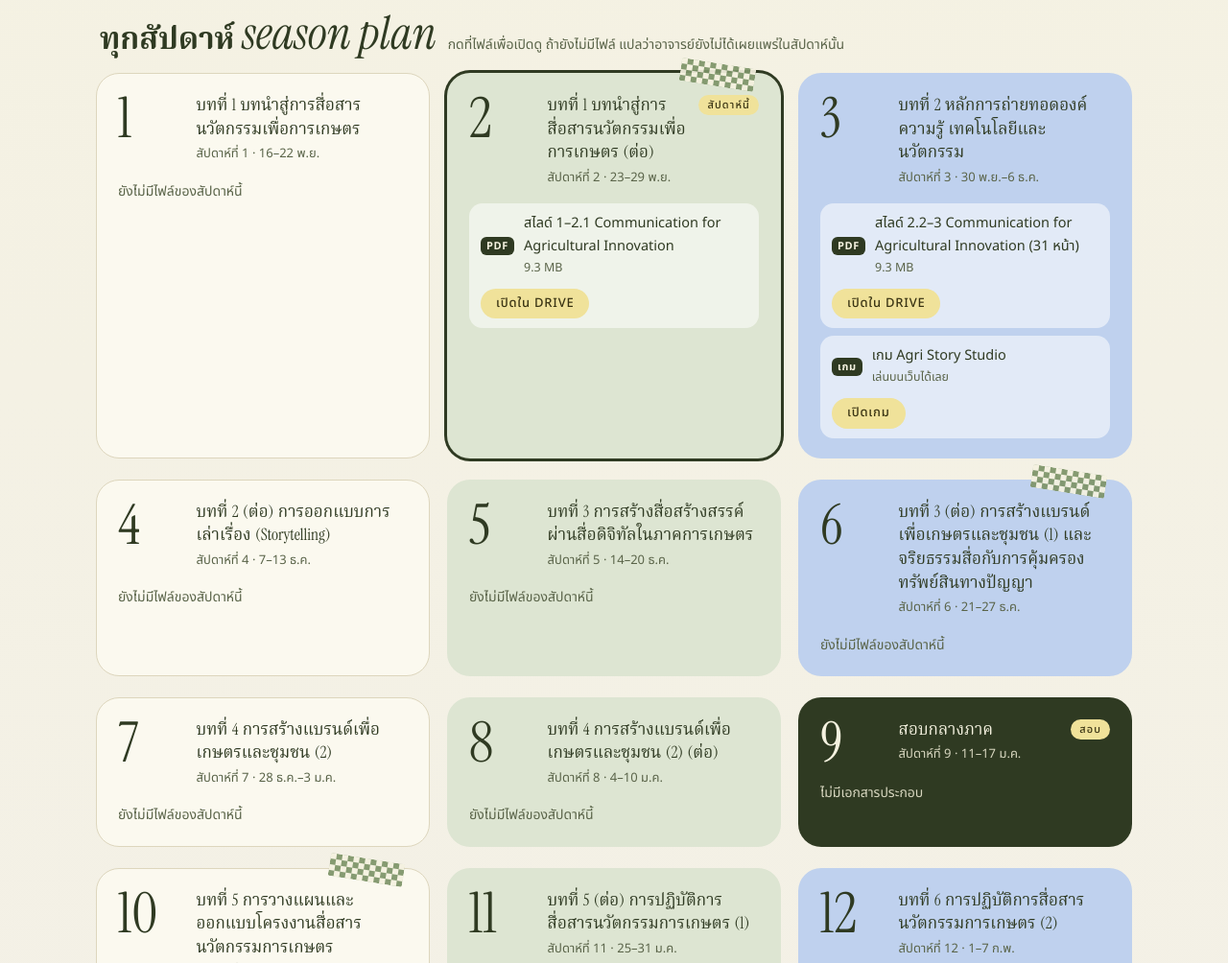
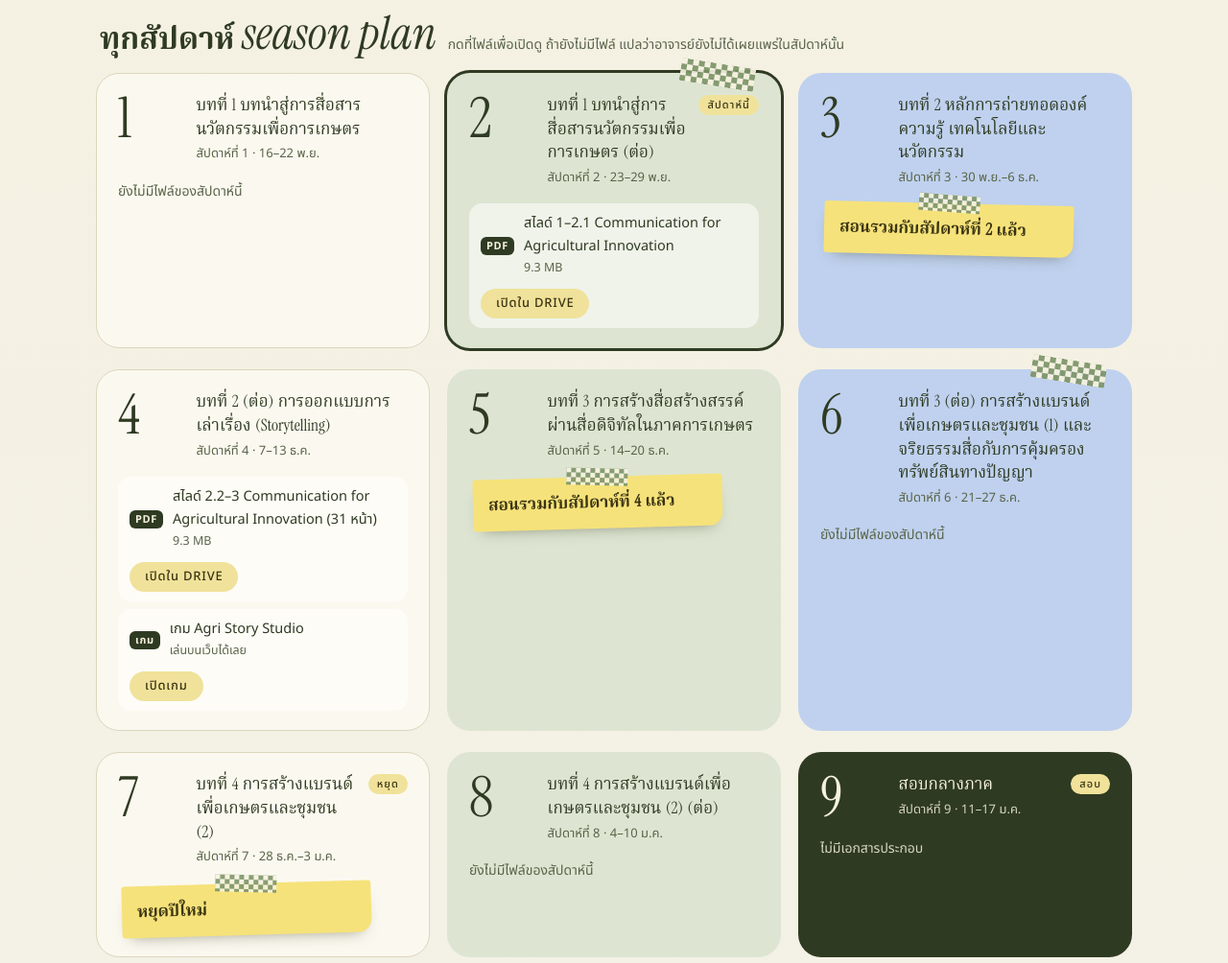
Before and after one commit to inc-pakwanclass/agri-comm-10801373, a plain HTML site: page index.html in a window 1280 px wide. Shown: the part 963-1967 px from the top of the page at 96% size. Drawn offline with Linux system fonts and the light colour scheme.

Commit message:
ย้ายสไลด์ 2.2-3 และเกมไปสัปดาห์ที่ 4, เพิ่มโน้ต post-it สัปดาห์ 3/5, หยุดปีใหม่สัปดาห์ 7
Co-Authored-By: Claude Sonnet 5.5 <noreply@anthropic.com>
Claude-Session: https://claude.ai/code/session_01JAoEEwpgGiEvakCKiTQM8t

```diff
--- a/index.html
+++ b/index.html
@@ -104,6 +104,11 @@ a{color:inherit}
 .hw b{flex:1 1 160px;font-weight:700}
 .hw small{flex:1 1 100%;color:var(--muted);font-size:13px;order:3}
 
+.postit{position:relative;background:#f6e27a;color:#3a3413;font-family:var(--thai-serif);font-weight:700;font-size:17px;line-height:1.4;
+  padding:16px 16px 14px;margin:16px 4px 2px;border-radius:3px 3px 14px 3px;transform:rotate(-1.6deg);box-shadow:0 8px 16px -10px rgba(40,40,10,.5);max-width:260px}
+.postit::before{content:"";position:absolute;top:-9px;left:50%;width:64px;height:18px;margin-left:-32px;transform:rotate(3deg);opacity:.9;
+  background:repeating-conic-gradient(var(--tape) 0 25%,var(--cream) 0 50%) 0 0/10px 10px}
+.wk.c2 .postit,.now .postit{transform:rotate(1.4deg)}
 /* footer */
 footer{margin:56px 0 0;display:grid;grid-template-columns:auto minmax(0,1fr);gap:18px;align-items:center;background:var(--dark);color:var(--cream);border-radius:28px;padding:22px}
 footer img{width:96px;height:96px;object-fit:cover;object-position:30% 32%;border-radius:50%}
@@ -178,11 +183,14 @@ footer p{margin:4px 0 0;font-size:14px;color:#d7d6bf}
 // ---- ตั้งค่าโดยอาจารย์ (วันเริ่มสัปดาห์ที่ 1 ยังเป็นค่าสมมติ แก้ที่ START) ----
 var START=new Date(2026,10,16); // สัปดาห์ที่ 1 เริ่ม 16 พ.ย. 2569
 var HW={}; // ตัวอย่าง: {4:{name:"Quiz 1 (บทที่ 2)",note:"",url:"https://forms..."}}
+// โน้ตแปะ (post-it) ของแต่ละสัปดาห์
+var NOTE={3:"สอนรวมกับสัปดาห์ที่ 2 แล้ว",5:"สอนรวมกับสัปดาห์ที่ 4 แล้ว",7:"หยุดปีใหม่"};
+var OFF={7:1}; // สัปดาห์ที่หยุดเรียน
 var W=[
 [1,"บทที่ 1 บทนำสู่การสื่อสารนวัตกรรมเพื่อการเกษตร",[]],
 [2,"บทที่ 1 บทนำสู่การสื่อสารนวัตกรรมเพื่อการเกษตร (ต่อ)",[["สไลด์ 1–2.1 Communication for Agricultural Innovation","https://drive.google.com/file/d/1r4z8PYwCMU4xwGJ6ab6iHMPcLQHT6tPJ/view","9.3 MB"]]],
-[3,"บทที่ 2 หลักการถ่ายทอดองค์ความรู้ เทคโนโลยีและนวัตกรรม",[["สไลด์ 2.2–3 Communication for Agricultural Innovation (31 หน้า)","https://drive.google.com/file/d/1TxloSeeeNE2AUAlnRiy8WfYk177cO01c/view","9.3 MB"],["เกม Agri Story Studio","https://inc-pakwanclass.github.io/agri-game/","เล่นบนเว็บได้เลย","game"]]],
-[4,"บทที่ 2 (ต่อ) การออกแบบการเล่าเรื่อง (Storytelling)",[]],
+[3,"บทที่ 2 หลักการถ่ายทอดองค์ความรู้ เทคโนโลยีและนวัตกรรม",[]],
+[4,"บทที่ 2 (ต่อ) การออกแบบการเล่าเรื่อง (Storytelling)",[["สไลด์ 2.2–3 Communication for Agricultural Innovation (31 หน้า)","https://drive.google.com/file/d/1TxloSeeeNE2AUAlnRiy8WfYk177cO01c/view","9.3 MB"],["เกม Agri Story Studio","https://inc-pakwanclass.github.io/agri-game/","เล่นบนเว็บได้เลย","game"]]],
 [5,"บทที่ 3 การสร้างสื่อสร้างสรรค์ผ่านสื่อดิจิทัลในภาคการเกษตร",[]],
 [6,"บทที่ 3 (ต่อ) การสร้างแบรนด์เพื่อเกษตรและชุมชน (1) และจริยธรรมสื่อกับการคุ้มครองทรัพย์สินทางปัญญา",[]],
 [7,"บทที่ 4 การสร้างแบรนด์เพื่อเกษตรและชุมชน (2)",[]],
@@ -215,7 +223,8 @@ function dlBtn(f){if(ext(f))return document.createDocumentFragment();var a=el("a
 function hwBox(n){var h=HW[n];if(!h)return null;var c=el("div","hw");c.appendChild(el("b",null,h.name));
  if(h.note)c.appendChild(el("small",null,h.note));
  if(cur<n)c.appendChild(el("span","flag","เปิดส่ง สัปดาห์ที่ "+n));else c.appendChild(link("pill","ไปที่แบบฟอร์ม",h.url));return c}
-function filesBox(w){if(!w[2].length)return el("p","empty",w[3]==="exam"?"ไม่มีเอกสารประกอบ":"ยังไม่มีไฟล์ของสัปดาห์นี้");
+function postit(n){return NOTE[n]?el("div","postit",NOTE[n]):null}
+function filesBox(w){if(!w[2].length&&NOTE[w[0]])return postit(w[0]);if(!w[2].length)return el("p","empty",w[3]==="exam"?"ไม่มีเอกสารประกอบ":"ยังไม่มีไฟล์ของสัปดาห์นี้");
  var box=el("div","files");
  w[2].forEach(function(f){var r=el("div","f");r.appendChild(el("span","pdf",kind(f)==="game"?"เกม":"PDF"));
   var n=el("span","fn",f[0]);if(f[2])n.appendChild(el("small",null,f[2]));r.appendChild(n);
@@ -229,6 +238,7 @@ var acts=el("div","acts");
 cw[2].forEach(function(f){acts.appendChild(link("pill",openTxt(f)+": "+f[0],f[1]));acts.appendChild(dlBtn(f))});
 var hb=hwBox(cur);
 if(acts.childNodes.length)nc.appendChild(acts);
+else if(NOTE[cur])nc.appendChild(postit(cur));
 else nc.appendChild(el("p","note",cw[3]==="exam"?"สัปดาห์สอบ ไม่มีเอกสารประกอบ":"ไฟล์ของสัปดาห์นี้ยังไม่เผยแพร่"));
 if(hb)nc.appendChild(hb);
 
@@ -239,7 +249,7 @@ W.forEach(function(w,i){var li=el("li","wk "+(w[3]==="exam"?"exam":pal[i%3])+(w[
  if(i%4===1)li.appendChild(el("span","tape","")).setAttribute("aria-hidden","true");
  var top=el("div","wk-top");top.appendChild(el("div","num",String(w[0])));
  var tt=el("div","t");tt.appendChild(el("h3",null,w[1]));tt.appendChild(el("span","date","สัปดาห์ที่ "+w[0]+" · "+rng(w[0])));top.appendChild(tt);
- if(w[0]===cur)top.appendChild(el("span","flag","สัปดาห์นี้"));else if(w[3]==="exam")top.appendChild(el("span","flag","สอบ"));
+ if(w[0]===cur)top.appendChild(el("span","flag","สัปดาห์นี้"));else if(w[3]==="exam")top.appendChild(el("span","flag","สอบ"));else if(OFF[w[0]])top.appendChild(el("span","flag","หยุด"));
  li.appendChild(top);li.appendChild(filesBox(w));var h=hwBox(w[0]);if(h)li.appendChild(h);g.appendChild(li)});
 })();
 </script>
```
